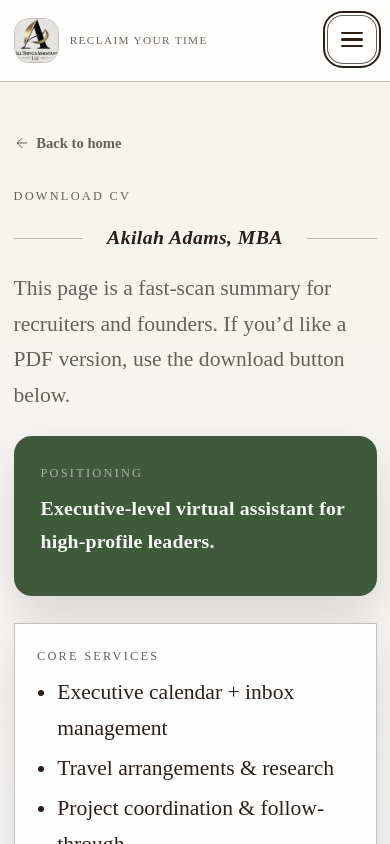
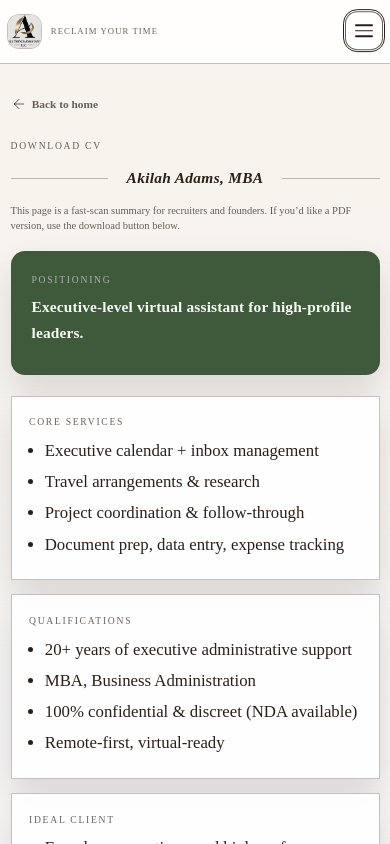
Before and after one commit to loganwemploy/allthingsassistant, a Next.js app: page /cv in a window 390 px wide. Shown: the top 844 px of the page. Built offline with nearby package versions, Linux system fonts and the light colour scheme.

Commit message:
mobile fixes: reveal animation fix, BookingWidget hydration/invisibility fix, grid collapse fixes, mobile text clamping, header padding/glow, reduced motion preserves color animations

```diff
--- a/app/about-me/page.tsx
+++ b/app/about-me/page.tsx
@@ -33,13 +33,13 @@ export default function AboutMePage() {
                 invisibility—the smooth operation of a space where leaders can
                 simply lead.
               </blockquote>
-              <p className="muted" style={{ maxWidth: "44ch" }}>
+              <p className="muted mobile-clamp-2" style={{ maxWidth: "44ch" }}>
                 Akilah began as a church secretary supporting leadership and
                 quickly became known for structure, discretion, and calm execution.
                 That foundation became what she calls executive steadiness: quiet
                 precision that keeps the room steady so vision can move.
               </p>
-              <p className="muted" style={{ maxWidth: "44ch" }}>
+              <p className="muted mobile-clamp-2" style={{ maxWidth: "44ch" }}>
                 Over 20+ years and an MBA later, she founded All Things Assistant
                 to bring that same standard to the boardroom—strategic partnership
                 for leaders who need seamless execution behind the scenes.
--- a/app/components/CollageHero.tsx
+++ b/app/components/CollageHero.tsx
@@ -30,7 +30,7 @@ export function CollageHero() {
             </Reveal>
 
             <Reveal direction="up">
-                <p className={styles.desc}>
+                <p className={`${styles.desc} mobile-clamp-2`}>
                   <strong className={styles.taglineHighlight}>Reclaim Your Time</strong> with
                   All Things Assistant LLC – Your virtual office powerhouse. We provide
                   professional, reliable, and detail-oriented virtual assistant services
@@ -39,7 +39,7 @@ export function CollageHero() {
             </Reveal>
 
             <Reveal direction="up" delay={0.15}>
-              <div className={styles.metaRow}>
+              <div className={`${styles.metaRow} mobile-clamp-1`}>
                 <span className={styles.meta}>20+ years exec support</span>
                 <span className={styles.metaDot} aria-hidden="true" />
                 <span className={styles.meta}>MBA</span>
--- a/app/components/ConversionSections.module.css
+++ b/app/components/ConversionSections.module.css
@@ -249,13 +249,7 @@
 }
 
 @media (max-width: 56rem) {
-  .problemGrid {
-    grid-template-columns: 1fr;
-  }
 
-  .outcomesGrid {
-    grid-template-columns: 1fr;
-  }
 
   .contextTitle {
     max-width: 100%;
--- a/app/components/ConversionSections.tsx
+++ b/app/components/ConversionSections.tsx
@@ -113,7 +113,7 @@ export function ConversionSections() {
                 <Reveal key={text} delay={0.06 * i} direction={dirs[i]}>
                   <div className={styles.outcomeCard}>
                     <Icon className={styles.outcomeIcon} strokeWidth={1.5} aria-hidden />
-                    <p className={styles.outcomeText}>{text}</p>
+                    <p className={`${styles.outcomeText} mobile-clamp-2`}>{text}</p>
                   </div>
                 </Reveal>
               );
--- a/app/components/CredentialsBar.module.css
+++ b/app/components/CredentialsBar.module.css
@@ -80,9 +80,3 @@
     display: none;
   }
 }
-
-@media (max-width: 30rem) {
-  .grid {
-    grid-template-columns: 1fr;
-  }
-}
--- a/app/components/PageHero.tsx
+++ b/app/components/PageHero.tsx
@@ -11,7 +11,7 @@ export function PageHero({ eyebrow, title, description, page }: PageHeroProps) {
       <div className={`container ${page}-hero-inner`}>
         <p className="eyebrow">{eyebrow}</p>
         <h1 className={`heroTitle ${page}-hero-title`}>{title}</h1>
-        <p className={`muted ${page}-hero-sub`}>{description}</p>
+        <p className={`muted ${page}-hero-sub mobile-clamp-2`}>{description}</p>
       </div>
     </section>
   );
--- a/app/globals.css
+++ b/app/globals.css
@@ -98,34 +98,85 @@ a {
 }
 
 @media (max-width: 40rem) {
-  .page {
-    overflow-x: hidden;
-  }
-
   .container {
     padding: 0 1rem;
   }
 
   .section {
-    padding: 2.75rem 0 3rem;
+    padding: 2rem 0 2rem;
   }
 
   .sectionTight {
-    padding: 2rem 0;
+    padding: 1.25rem 0;
+  }
+
+  html {
+    font-size: 93.75%;
+  }
+
+  p, .muted, .heroLead, .svc-card-desc, .hiw-step-desc, .aboutQuote p {
+    font-size: 0.75rem;
+    line-height: 1.45;
+  }
+
+  .heroTitle {
+    font-size: clamp(1.25rem, 4.5vw, 1.6rem) !important;
+    line-height: 1.05;
+    letter-spacing: 0.01em;
+  }
+
+  .heroLead {
+    font-size: 0.8125rem;
+  }
+
+  .h2 {
+    font-size: 1rem;
+  }
+
+  .eyebrow {
+    font-size: 0.5625rem;
+  }
+
+  .pinline {
+    font-size: clamp(0.9rem, 2.5vw, 1.1rem);
+  }
+
+  .mobile-clamp-2 {
+    overflow: hidden;
+    display: -webkit-box;
+    -webkit-box-orient: vertical;
+    -webkit-line-clamp: 2;
+    line-clamp: 2;
+  }
+
+  .mobile-clamp-1 {
+    overflow: hidden;
+    display: -webkit-box;
+    -webkit-box-orient: vertical;
+    -webkit-line-clamp: 1;
+    line-clamp: 1;
   }
 }
 
 @media (max-width: 30rem) {
+  html {
+    font-size: 87.5%;
+  }
+
   .section {
-    padding: 2rem 0 2.25rem;
+    padding: 1.5rem 0 1.75rem;
   }
 
   .sectionTight {
-    padding: 1.5rem 0;
+    padding: 1rem 0;
   }
 
   .container {
     padding: 0 0.75rem;
+  }
+
+  .heroTitle {
+    font-size: clamp(1.1rem, 4vw, 1.35rem) !important;
   }
 }
 
@@ -260,7 +311,9 @@ a {
 
 .headerScrolled {
   background: rgba(255, 255, 255, 0.97);
-  box-shadow: 0 0.0625rem 0.5rem rgba(43, 31, 24, 0.08);
+  box-shadow:
+    0 0.0625rem 0.5rem rgba(43, 31, 24, 0.08),
+    0 0 1.5rem rgba(63, 90, 58, 0.08);
 }
 
 .headerScrolled .header {
@@ -623,7 +676,7 @@ a {
 @media (max-width: 40rem) {
   .header {
     gap: 0.75rem;
-    padding: 0.875rem 1rem;
+    padding: 0.875rem 0.625rem;
   }
 
   .brandText {
@@ -638,7 +691,7 @@ a {
 
 @media (max-width: 30rem) {
   .header {
-    padding: 0.875rem 0.75rem;
+    padding: 0.875rem 0.5rem;
   }
 }
 
@@ -1059,10 +1112,6 @@ a {
 }
 
 @media (max-width: 30rem) {
-  .heroBadges {
-    grid-template-columns: 1fr;
-  }
-
   .badgeLabel {
     font-size: 0.75rem;
   }
@@ -1584,10 +1633,6 @@ a {
 @media (max-width: 40rem) {
   .whyShell {
     padding: 2.5rem 0 2rem;
-  }
-
-  .whyReasons {
-    grid-template-columns: 1fr;
   }
 }
 
@@ -2071,10 +2116,6 @@ a {
 }
 
 @media (max-width: 30rem) {
-  .aboutCtaGrid {
-    grid-template-columns: 1fr;
-  }
-
   .aboutImgFrame {
     width: min(50%, 12rem);
   }
@@ -3191,14 +3232,32 @@ a {
   *,
   *::before,
   *::after {
-    animation-duration: 0.01ms !important;
-    animation-iteration-count: 1 !important;
     transition-duration: 0.01ms !important;
+  }
+
+  .pageWrapper,
+  .word-highlight,
+  .word-highlight-light,
+  .ambient-circle,
+  .cta-glow,
+  .sectionDivider::after,
+  .aboutCtaWrap,
+  .section-olive-live {
+    animation: none !important;
   }
 
   .word-highlight,
   .word-highlight-light {
     background: none;
-    animation: none;
-  }
-}
+  }
+
+  .reveal,
+  .reveal-left,
+  .reveal-right,
+  .reveal-scale,
+  .reveal-fade,
+  .reveal-zoom {
+    opacity: 1 !important;
+    transform: none !important;
+  }
+}
```
Also changed, not shown: app/components/AkilahRoundedPanel.tsx (+2 -5 lines), app/components/BookingWidget.tsx (+7 -11 lines), app/components/Reveal.tsx (+12 -4 lines).
